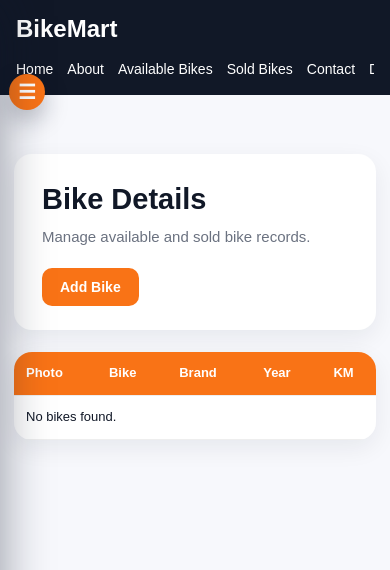
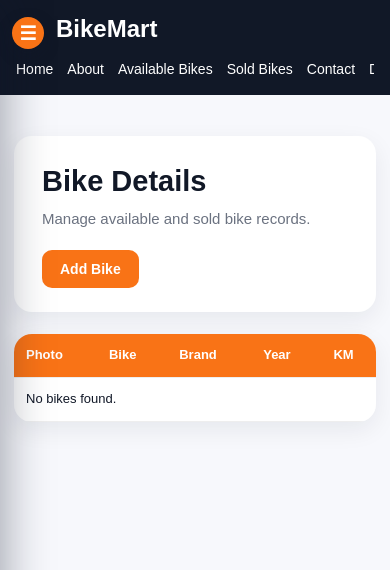
Before and after one commit to marivigneshwaran/Bike-Mart, a Django app: page /admin-dashboard/bikes/ in a window 390 px wide. Shown: the top 570 px of the page. Run offline with Django 5.2, Linux system fonts and the light colour scheme; the visitor is signed in with stand-in values (Sample User, id 1); data that the repository does not hold is empty.

Commit message:
Navbar fix for mobile view

```diff
--- a/static/css/style.css
+++ b/static/css/style.css
@@ -2401,3 +2401,53 @@ th {
         padding: 11px 0 !important;
     }
 }
+/* =====================================================
+   MOBILE ADMIN MENU BUTTON HEADER ALIGNMENT FIX
+   Keeps menu button near BikeMart logo only on admin mobile
+===================================================== */
+
+@media(max-width: 768px) {
+    body:has(.admin-layout) .mobile-sidebar-toggle {
+        position: fixed !important;
+        top: 18px !important;
+        left: 14px !important;
+        width: 34px !important;
+        height: 34px !important;
+        font-size: 20px !important;
+        z-index: 40000 !important;
+        box-shadow: 0 6px 16px rgba(15, 23, 42, 0.25) !important;
+    }
+
+    body:has(.admin-layout) .navbar .logo,
+    body:has(.admin-layout) .logo {
+        margin-left: 42px !important;
+    }
+
+    body.sidebar-open .mobile-sidebar-toggle {
+        display: none !important;
+    }
+
+    body:has(.admin-layout) .admin-content > .dashboard-top-header,
+    body:has(.admin-layout) .admin-content > .dashboard-hero,
+    body:has(.admin-layout) .admin-content > .dashboard-banner,
+    body:has(.admin-layout) .admin-content > .dashboard-header-card,
+    body:has(.admin-layout) .admin-content > .admin-header,
+    body:has(.admin-layout) .admin-content > .form-page-header {
+        margin-top: 0 !important;
+    }
+}
+
+@media(max-width: 420px) {
+    body:has(.admin-layout) .mobile-sidebar-toggle {
+        top: 17px !important;
+        left: 12px !important;
+        width: 32px !important;
+        height: 32px !important;
+        font-size: 19px !important;
+    }
+
+    body:has(.admin-layout) .navbar .logo,
+    body:has(.admin-layout) .logo {
+        margin-left: 40px !important;
+    }
+}
```
